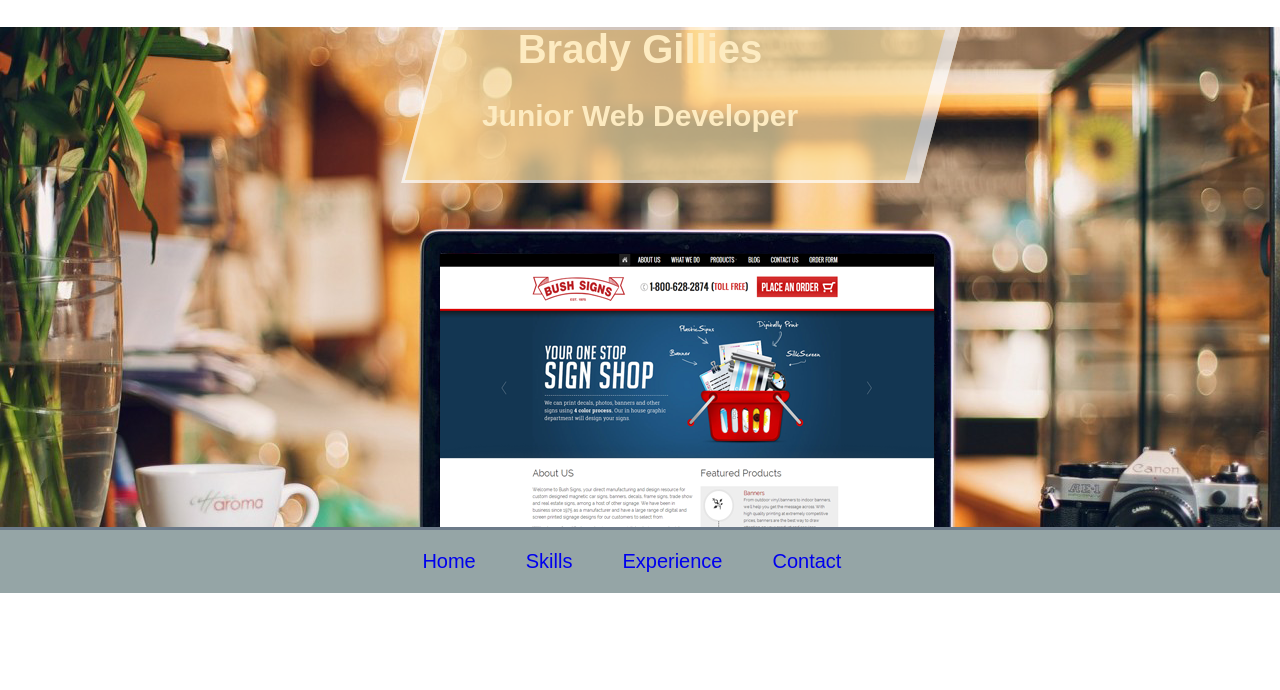
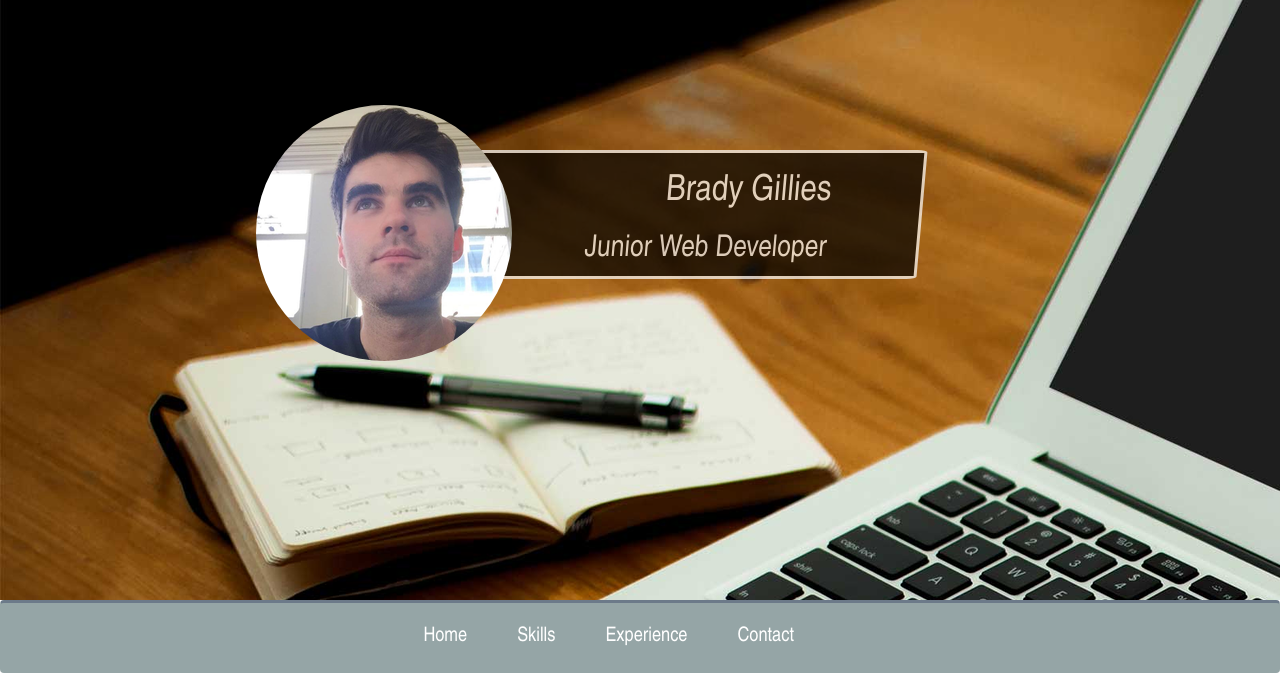
Before and after one commit to bradymat/bradyCv, a React app: page / in a window 1280 px wide. Built offline with nearby package versions, Linux system fonts and the light colour scheme.

Commit message:
now add some content

```diff
--- a/components/app.js
+++ b/components/app.js
@@ -5,13 +5,21 @@ class App extends Component {
 
   constructor (props) {
     super(props)
+    this.state = {
+      navButtons: [
+        {id: 0, title: 'Home', href: '#'},
+        {id: 1, title: 'Skills', href: '#'},
+        {id: 2, title: 'Experience', href: '#'},
+        {id: 3, title: 'Contact', href: '#'}
+      ]
+    }
   }
 
   render () {
 
     return (
     <div>
-    <Navbar/>
+    <Navbar navButtons={this.state.navButtons}/>
     <h1>Welcome to {this.props.name}</h1>
     </div>)
   }
--- a/components/navbar.js
+++ b/components/navbar.js
@@ -3,16 +3,16 @@ import React from 'react'
 const Navbar = (props) => {
   return (
     <div>
-      <div className='bannerImage'>
-        <div className='image'></div>
-        <div className='name'></div>
-        <div className='nameText'><h1>Brady Gillies</h1><h2>Junior Web Developer</h2></div>
+      <div className='bannerImage .col-md-12'>
+        <div className='image'><img src='public/images/me.png'/></div>
+        <div className='name .col-md-4'><h1>Brady Gillies</h1><h2>Junior Web Developer</h2></div>
       </div>
-      <div className='navbar'>
-        <div className='navButton'><a href='#'>Home</a></div>
-        <div className='navButton'><a href='#'>Skills</a></div>
-        <div className='navButton'><a href='#'>Experience</a></div>
-        <div className='navButton'><a href='#'>Contact</a></div>
+      <div className='navbar .col-md-4'>
+        {
+          props.navButtons.map(function (button) {
+            return <div className='navButton' key={button.id}><a href={button.href}>{button.title}</a></div>
+          })
+        }
       </div>
     </div>)
 }
--- a/index.css
+++ b/index.css
@@ -3,37 +3,48 @@ body{
   padding: 0 0 0 0;
 }
 main {
-  font-family: arial;
+  font-family: 'arial narrow';
   font-weight: 300;
   font-size: 20px;
-  text-align: center;
-  color: white;
+  color: #fff;
 }
 a{
   text-decoration: none;
+  color: #fff;
+  cursor: pointer;
+}
+a:hover{
+  text-decoration: none;
 }
 .bannerImage{
-  height: 500px;
+  height: 600px;
   width: 100%;
   object-fit: scale-down;
-  background-image: url('public/images/macbookdesk.jpg');
+  /*background-image: url('public/images/macbookdesk.jpg');*/
+  background-position-y: 900px;
+  background-image: url('public/images/cvbanner.png');
+  z-index: 1;
   /*-webkit-clip-path: polygon(0 0, 1600px 13%, 1600px 87%, 0 100%);*/
 }
+.image img{
+  margin: 105px 0 0 20%;
+  border-radius: 50%;
+  position: absolute;
+  z-index: 20;
+}
 .name{
-  height: 150px;
+  height: auto;
   width: 500px;
   position: absolute;
-  border: 3px solid white;
-  border-right: 15px solid white;
-  margin: 0 33vw 0 33vw;
+  border: 3px solid #fff;
+  margin: 150px 0 0 33%;
+  border-radius: 2%;
   transform-origin: left;
-  transform: skewX(-15deg);
-  background-color: #FDE3A7;
+  transform: skewX(-5deg);
+  text-align: right;
+  padding-right: 7vw;
+  background-color: #000;
   opacity: 0.7;
-  z-index: 1
-}
-.nameText{
-  z-index: 50;
 }
 .navbar{
   display: flex;
--- a/index.html
+++ b/index.html
@@ -2,8 +2,9 @@
 <html lang="">
   <head>
     <meta charset="utf-8" />
-    <title>BradyCv</title>
+    <title>Brady Gillies | Web Developer</title>
     <meta name="viewport" content="width=device-width, initial-scale=1" />
+    <link href="https://maxcdn.bootstrapcdn.com/bootstrap/3.3.7/css/bootstrap.min.css" rel="stylesheet" />
     <link href="index.css" rel="stylesheet" />
   </head>
   <body>
```
Also changed, not shown: public/images/cvbanner.png (added), public/images/me.png (added).
